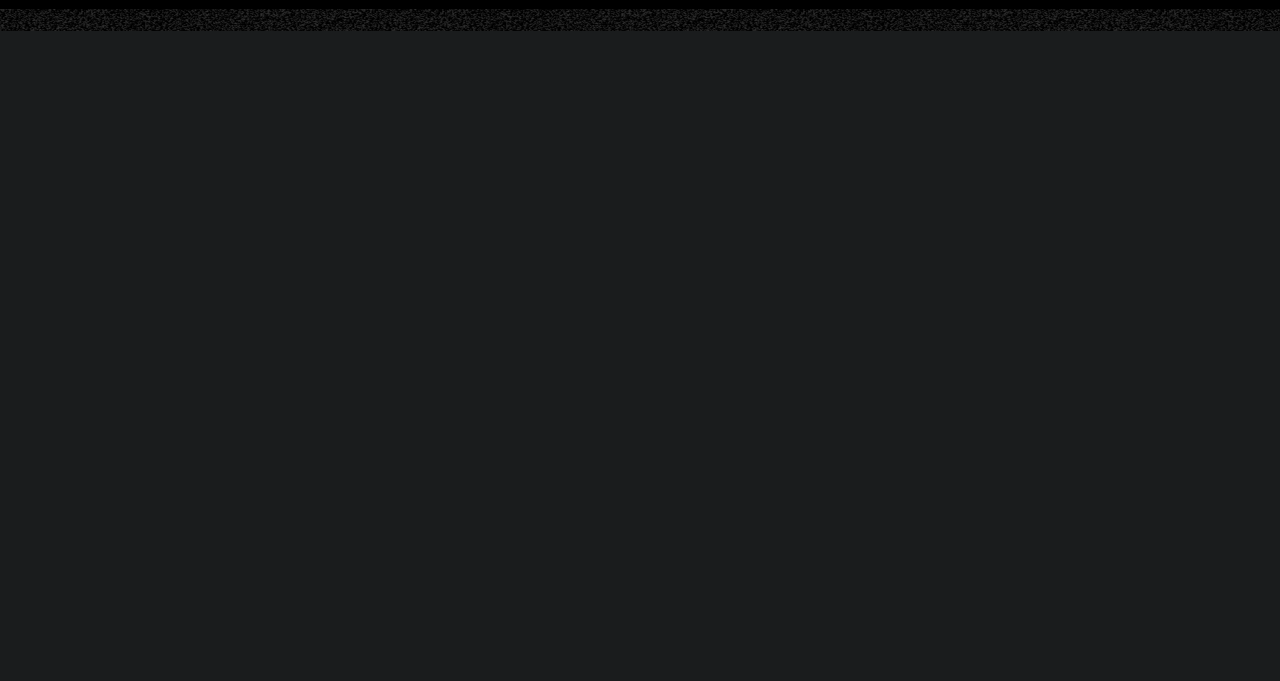
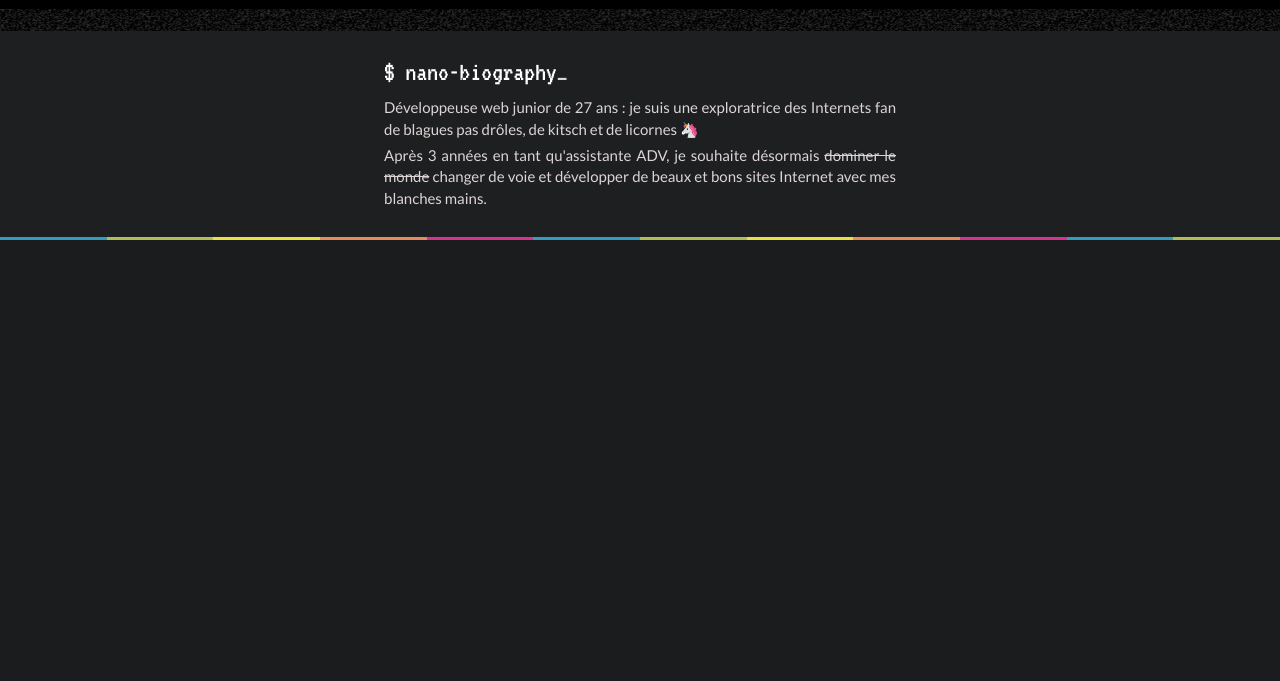
Before and after one commit to alexandradra/my-portfolio, a plain HTML site: page index.html in a window 1280 px wide. Shown: the part 119-800 px from the top of the page. Drawn offline with nearby package versions, Linux system fonts and the light colour scheme.

Commit message:
Bio OK with rainbow line

```diff
--- a/css/fonts.css
+++ b/css/fonts.css
@@ -2,3 +2,7 @@
     font-family: 'VT323';
     src: url('../fonts/VT323-Regular.ttf');
 }
+@font-face {
+    font-family: 'lato';
+    src: url('../fonts/Lato-Regular.ttf');
+}
--- a/css/header.css
+++ b/css/header.css
@@ -1,8 +1,12 @@
 /* **********************
-This glitch effect is inspired by this Codepen Project :
+The glitch effect is inspired by these Codepen Projects :
 http://codepen.io/alexpivtorak/pen/GgZYbL
+http://codepen.io/SuperWaffles/pen/BcLfA
 
-Many thanks to http://codepen.io/alexpivtorak/ :-)
+Many thanks to :
+http://codepen.io/alexpivtorak/
+http://codepen.io/SuperWaffles/
+:-)
 *********************** */
 
 @-moz-keyframes glitch {
@@ -667,3 +671,15 @@ Many thanks to http://codepen.io/alexpivtorak/ :-)
     clip: rect(35px, 9999px, 84px, 0);
   }
 }
+
+/*********MEDIA QUERIES*********/
+@media only screen
+and (min-device-width : 375px)
+and (max-device-width : 667px) {
+  .header {
+    height: 90px;
+  }
+  .name-glitched {
+    font-size: 3em;
+  }
+}
--- a/css/master.css
+++ b/css/master.css
@@ -1,6 +1,132 @@
 body {
+    margin: 0;
+    font-family: lato, sans-serif;
+    font-size: 1.5em;
+    width: 100%;
+    height: 100%;
+    background-color: #1A1C1D;
+    color: #ddd5d5;
+}
+
+h1, h2 {
+    font-weight: normal;
+}
+h2 {
+  font-family: VT323;
+  text-align: justify;
+  color: white;
+  font-size: 1.8em;
+}
+.overline {
+  text-decoration: line-through;
+}
+.ctn {
+    width: 100%;
+    height: 100%;
+}
+
+.baby-ctn {
+    margin: 0 auto 15px auto;
+    background-color: rgba(29, 31, 32, 1);
+    position: relative;
+}
+.bio-ctn {
+  padding: 0.5% 30% 2%;
+}
+.rainbow-ctn {
+  position: absolute;
+  bottom: 0;
+  left: 0;
+  width: 100%;
+  margin-top: 1%;
+}
+.rainbow-ctn .col-xs-1 {
+  height: 3px;
   margin: 0;
-  width: 100%;
-  height: 100%;
-  background-color: #1A1C1D;
+  padding: 0;
 }
+.blue {
+  background-color: #329ebb;
+}
+.green {
+  background-color: #b1bf52;
+}
+.yellow {
+  background-color: #ebdf41;
+}
+.orange {
+  background-color: #e48c5c;
+}
+.pink {
+  background-color: #d53492;
+}
+
+.bio p {
+  text-align: justify;
+  margin: 5px 0;
+}
+
+/*******Span blinking underscore*******/
+.underscore {
+    color: #2E3D48;
+    -webkit-animation: 2s blink step-end infinite;
+    -moz-animation: 2s blink step-end infinite;
+    -ms-animation: 2s blink step-end infinite;
+    -o-animation: 2s blink step-end infinite;
+    animation: 2s blink step-end infinite;
+}
+
+@keyframes "blink" {
+    from, to {
+        color: transparent;
+    }
+    50% {
+        color: #ddd5d5;
+    }
+}
+
+@-moz-keyframes blink {
+    from, to {
+        color: transparent;
+    }
+    50% {
+        color: #ddd5d5;
+    }
+}
+
+@-webkit-keyframes "blink" {
+    from, to {
+        color: transparent;
+    }
+    50% {
+        color: #ddd5d5;
+    }
+}
+
+@-ms-keyframes "blink" {
+    from, to {
+        color: transparent;
+    }
+    50% {
+        color: #ddd5d5;
+    }
+}
+
+@-o-keyframes "blink" {
+    from, to {
+        color: transparent;
+    }
+    50% {
+        color: #ddd5d5;
+    }
+}
+
+/*********MEDIA QUERIES*********/
+
+@media only screen
+and (min-device-width : 375px)
+and (max-device-width : 667px) {
+  .baby-ctn {
+    padding: 5%;
+  }
+}
--- a/index.html
+++ b/index.html
@@ -1,19 +1,47 @@
 <!DOCTYPE html>
 <html>
-  <head>
+
+<head>
     <meta charset="utf-8">
     <meta name="viewport" content="width=device-width, initial-scale=1">
     <title>Alexandra Dubost - Développeuse Web</title>
+    <link rel="stylesheet" href="https://maxcdn.bootstrapcdn.com/bootstrap/3.3.7/css/bootstrap.min.css" integrity="sha384-BVYiiSIFeK1dGmJRAkycuHAHRg32OmUcww7on3RYdg4Va+PmSTsz/K68vbdEjh4u" crossorigin="anonymous">
     <link rel="stylesheet" href="css/fonts.css">
     <link rel="stylesheet" href="css/master.css">
     <link rel="stylesheet" href="css/header.css">
     <link rel="icon" href="images/favicon.png" />
-  </head>
-  <body>
+</head>
+
+<body>
     <header class="header">
-      <div class="name-glitched" data-text="Dubost">Alexandra</div>
-      <div class="glitch"></div>
+        <h1 class="name-glitched" data-text="Dubost">Alexandra</h1>
+        <div class="glitch"></div>
     </header>
-    <section class="ctn"></section>
-  </body>
+    <section class="ctn">
+        <div class="baby-ctn bio-ctn">
+            <article class="bio">
+                <h2>$ nano-biography<span class="underscore">_</span></h2>
+                <p>Développeuse web junior de 27 ans : je suis une exploratrice des Internets fan de blagues pas drôles, de kitsch et de licornes 🦄</p>
+                <p>Après 3 années en tant qu'assistante ADV, je souhaite désormais <span class="overline">dominer le monde</span> changer de voie et développer de beaux et bons sites Internet avec mes blanches mains.</p>
+            </article>
+            <div class="rainbow-ctn container">
+              <div class="row">
+                <div class="col-xs-1 blue"></div>
+                <div class="col-xs-1 green"></div>
+                <div class="col-xs-1 yellow"></div>
+                <div class="col-xs-1 orange"></div>
+                <div class="col-xs-1 pink"></div>
+                <div class="col-xs-1 blue"></div>
+                <div class="col-xs-1 green"></div>
+                <div class="col-xs-1 yellow"></div>
+                <div class="col-xs-1 orange"></div>
+                <div class="col-xs-1 pink"></div>
+                <div class="col-xs-1 blue"></div>
+                <div class="col-xs-1 green"></div>
+              </div>
+            </div>
+        </div>
+    </section>
+</body>
+
 </html>
```
Also changed, not shown: fonts/Lato-Regular.ttf (added).
